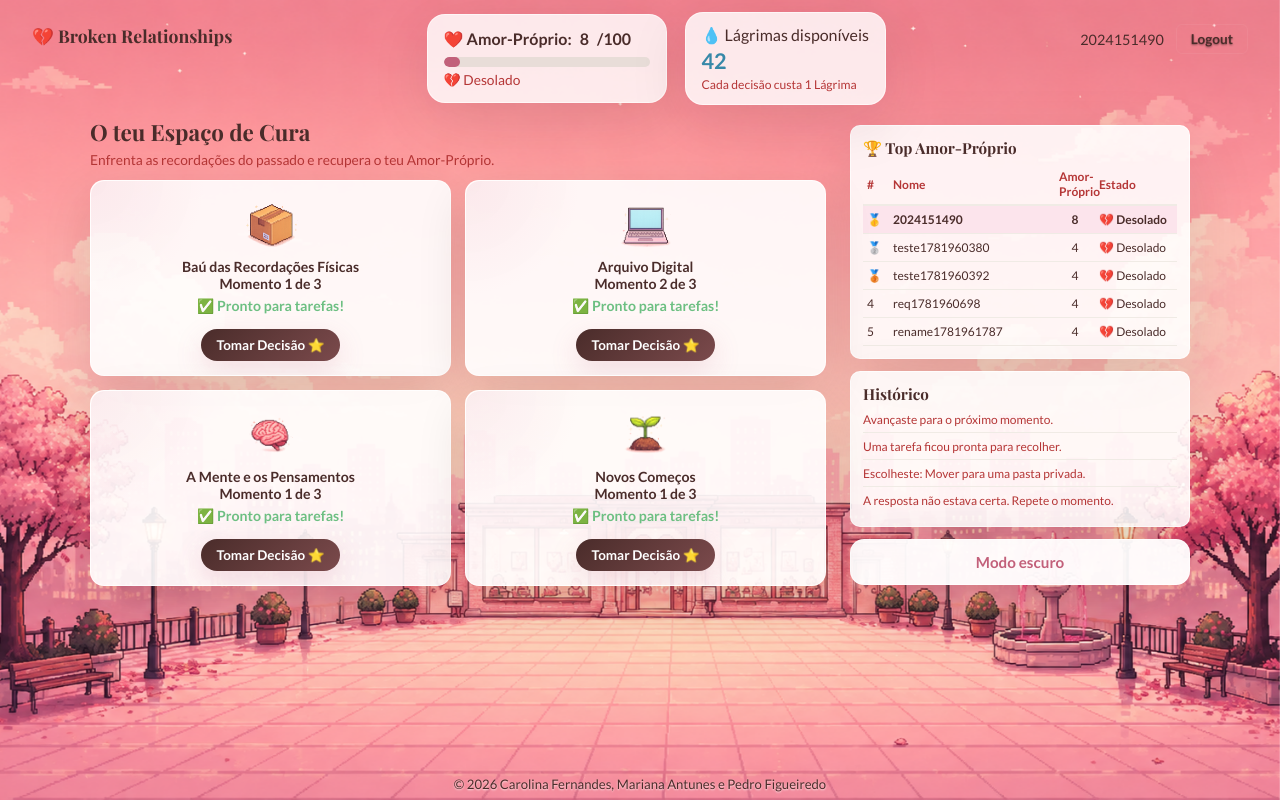
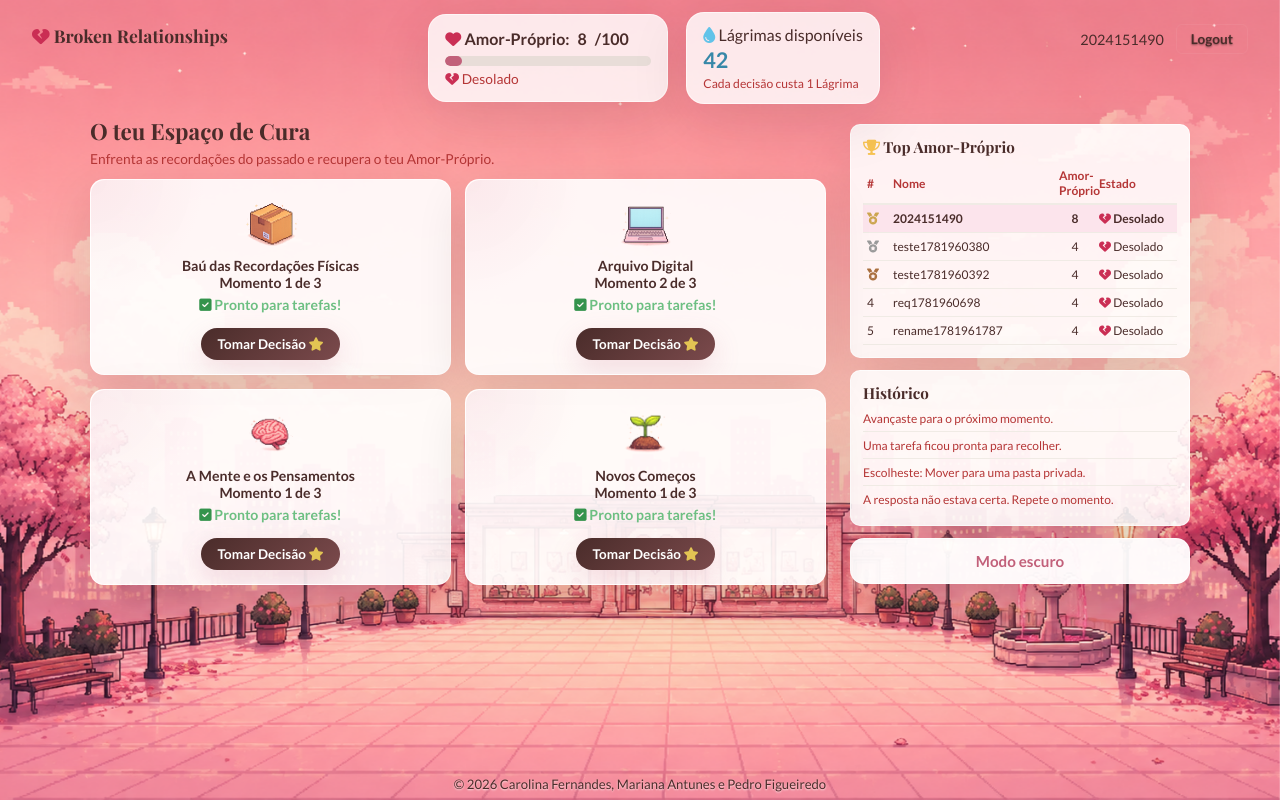
Before and after one commit to mari26006/projeto_grupo, a Flask app: page /dashboard in a window 1280 px wide. Run offline with Flask 3, Linux system fonts and the light colour scheme; a user stored in the database is signed in; data comes from the database, SQL or seed files in the repository; both versions use the stored data as it was after the commit; some web fonts are replaced.

Commit message:
trocar emojis por icons

```diff
--- a/museum_broken_relationships/static/css/style.css
+++ b/museum_broken_relationships/static/css/style.css
@@ -7,6 +7,12 @@
     margin: 0;
     padding: 0;
     box-sizing: border-box;
+}
+
+wa-icon[name="star"]::before {
+    content: "\f005";
+    font-family: "Font Awesome 6 Free";
+    font-weight: 900;
 }
 
 :root {
--- a/museum_broken_relationships/static/js/jogo.js
+++ b/museum_broken_relationships/static/js/jogo.js
@@ -43,7 +43,7 @@ function abrirMenuTarefas(numSlot, tipo) {
             '<p class="modal-momento">Momento ' + etapa + '</p>' +
             '<p>' + tarefa.situacao + '</p>' +
             '<p class="modal-pergunta">O que pretendes fazer?</p>' +
-            '<p class="texto-custo">💧 1 Lágrima · ⏱ ' + formatarDuracao(tarefa.tempo) + '</p>' +
+            '<p class="texto-custo"><i class="fa-solid fa-droplet" style="color: rgb(98, 195, 233);"></i> 1 Lágrima · <i class="fa-solid fa-stopwatch" style="color: rgb(80, 79, 79);"></i> ' + formatarDuracao(tarefa.tempo) + '</p>' +
         '</div>';
 
     for (let i = 0; i < tarefa.opcoes.length; i++) {
@@ -196,7 +196,7 @@ function inicializarBarraAmor() {
 function construir(numSlot) {
     fecharModal();
     if (!numSlot) {
-        mostrarNotificacao('❌ Slot inválido para construir.');
+        mostrarNotificacao('<i class="fa-solid fa-x" style="color: rgb(203, 14, 55);"></i> Slot inválido para construir.');
         return;
     }
     fetch('/api/construir', {
@@ -207,15 +207,15 @@ function construir(numSlot) {
     .then(function(res) { return res.json(); })
     .then(function(data) {
         if (data.erro) {
-            mostrarNotificacao('❌ ' + data.erro);
+            mostrarNotificacao('<i class="fa-solid fa-x" style="color: rgb(203, 14, 55);"></i> ' + data.erro);
         } else {
             atualizarRecursos(null, data.estado_emocional, data.lagrimas);
-            mostrarNotificacao('✨ A preparar o espaço...');
+            mostrarNotificacao('<wa-icon name="star" style="color: rgb(226, 196, 83);"></wa-icon> A preparar o espaço...');
             setTimeout(function() { location.reload(); }, 500);
         }
     })
     .catch(function(err) {
-        mostrarNotificacao('❌ Erro de ligação ao servidor.');
+        mostrarNotificacao('<i class="fa-solid fa-x" style="color: rgb(203, 14, 55);"></i> Erro de ligação ao servidor.');
     });
 }
 
@@ -233,24 +233,24 @@ function darOrdem(numSlot, tarefaId, opcaoId) {
     .then(function(res) { return res.json(); })
     .then(function(data) {
         if (data.erro) {
-            mostrarNotificacao('❌ ' + data.erro);
+            mostrarNotificacao('<i class="fa-solid fa-x" style="color: rgb(203, 14, 55);"></i> ' + data.erro);
         } else {
             atualizarRecursos(data.amor_proprio, data.estado_emocional, data.lagrimas);
-            let deltaMessage = '💔 Amor-Próprio ' + data.delta;
+            let deltaMessage = '<i class="fa-solid fa-heart-crack" style="color: rgb(202, 46, 84);"></i> Amor-Próprio ' + data.delta;
             if (data.delta && data.delta.startsWith('+')) {
-                deltaMessage = '❤️ Amor-Próprio ' + data.delta;
+                deltaMessage = '<i class="fa-solid fa-heart" style="color: rgb(202, 46, 84);"></i> Amor-Próprio ' + data.delta;
             }
             mostrarNotificacao(deltaMessage + '<br>' + data.mensagem + '<br> Novo valor: ' + data.novo_valor + '/100');
             if (data.estado_emocional && oldEstado && data.estado_emocional !== oldEstado) {
                 setTimeout(function() {
-                    mostrarNotificacao('🎉 Estado emocional mudou: ' + oldEstado + ' → ' + data.estado_emocional);
+                    mostrarNotificacao('<i class="fa-solid fa-medal" style="color: rgb(200, 169, 38);"></i> Estado emocional mudou: ' + oldEstado + ' → ' + data.estado_emocional);
                 }, 1200);
             }
             setTimeout(function() { location.reload(); }, TEMPO_RECARREGAR_APOS_MENSAGEM_MS);
         }
     })
     .catch(function(err) {
-        mostrarNotificacao('❌ Erro de ligação ao servidor.');
+        mostrarNotificacao('<i class="fa-solid fa-x" style="color: rgb(203, 14, 55);"></i> Erro de ligação ao servidor.');
     });
 }
 
@@ -282,17 +282,17 @@ function recolher(numSlot) {
             return;
         }
         if (data.erro) {
-            mostrarNotificacao('❌ ' + data.erro);
+            mostrarNotificacao('<i class="fa-solid fa-x" style="color: rgb(203, 14, 55);"></i> ' + data.erro);
             restaurarBotaoRecolher(botao);
         } else {
             let estadoEl = document.getElementById('estado-emocional');
             let oldEstado = estadoEl ? estadoEl.textContent : '';
             atualizarRecursos(data.amor_proprio, data.estado_emocional, data.lagrimas);
             mostrarPopupCura(data.mostrar_popup_cura);
-            mostrarNotificacao(data.mensagem || '🎉 Tarefa concluída!');
+            mostrarNotificacao(data.mensagem || '<i class="fa-solid fa-trophy" style="color: rgb(204, 165, 79);"></i> Tarefa concluída!');
             if (data.estado_emocional && oldEstado && data.estado_emocional !== oldEstado) {
                 setTimeout(function() {
-                    mostrarNotificacao('🎉 Novo Estado Desbloqueado! ' + oldEstado + ' → ' + data.estado_emocional);
+                    mostrarNotificacao('<i class="fa-solid fa-trophy" style="color: rgb(204, 165, 79);"></i> Novo Estado Desbloqueado! ' + oldEstado + ' → ' + data.estado_emocional);
                 }, 1200);
             }
             if (!data.mostrar_popup_cura) {
@@ -301,7 +301,7 @@ function recolher(numSlot) {
         }
     })
     .catch(function(err) {
-        mostrarNotificacao('❌ Erro de ligação ao servidor.');
+        mostrarNotificacao('<i class="fa-solid fa-x" style="color: rgb(203, 14, 55);"></i> Erro de ligação ao servidor.');
         restaurarBotaoRecolher(botao);
     });
 }
@@ -309,7 +309,7 @@ function recolher(numSlot) {
 function restaurarBotaoRecolher(botao) {
     if (botao) {
         botao.disabled = false;
-        botao.textContent = 'Tentar seguir em Frente ✨';
+        botao.innerHTML = 'Tentar seguir em Frente <wa-icon name="star" style="color: rgb(226, 196, 83);"></wa-icon>';
     }
 }
 
@@ -334,7 +334,7 @@ function iniciarContadores() {
             .then(function(res) { return res.json(); })
             .then(function(data) {
                 if (data.estado === 'concluida' || data.estado === 'ativo') {
-                    mostrarNotificacao(data.mensagem || '✨ Processo concluído!');
+                    mostrarNotificacao(data.mensagem || '<wa-icon name="star" style="color: rgb(226, 196, 83);"></wa-icon> Processo concluído!');
                     setTimeout(function() { location.reload(); }, 900);
                     return;
                 }
--- a/museum_broken_relationships/templates/base.html
+++ b/museum_broken_relationships/templates/base.html
@@ -5,6 +5,7 @@
     <meta name="viewport" content="width=device-width, initial-scale=1.0">
     <title>Museum of Broken Relationships</title>
     <link rel="stylesheet" href="{{ url_for('static', filename='css/style.css') }}">
+    <link rel="stylesheet" href="https://cdnjs.cloudflare.com/ajax/libs/font-awesome/6.5.2/css/all.min.css">
     <link href="https://fonts.googleapis.com/css2?family=Playfair+Display:ital,wght@0,400;0,700;1,400&family=Lato:wght@300;400;700&display=swap" rel="stylesheet">
 </head>
 <body class="{% block body_class %}{% endblock %}">
--- a/museum_broken_relationships/templates/dashboard.html
+++ b/museum_broken_relationships/templates/dashboard.html
@@ -3,20 +3,20 @@
 {% block content %}
 <header role="banner">
     <nav class="navbar nav-inner" aria-label="Navegação principal">
-        <div class="nav-logo">💔 Broken Relationships</div>
+        <div class="nav-logo"><i class="fa-solid fa-heart-crack" style="color: rgb(202, 46, 84);"></i> Broken Relationships</div>
         <div class="nav-recursos">
             <div class="amor-proprio-status">
                 <div class="amor-proprio-header">
-                    <span>❤️ Amor-Próprio:</span>
+                    <span><i class="fa-solid fa-heart" style="color: rgb(202, 46, 84);"></i> Amor-Próprio:</span>
                     <strong id="amor-valor">{{ user.amor_proprio }}</strong>/100
                 </div>
                 <div class="barra-progresso amor-bar">
                     <div class="barra-fill" id="amor-progresso" data-amor-proprio="{{ user.amor_proprio }}"></div>
                 </div>
-                <div class="estado-emocional" id="estado-emocional">{{ user_estado }}</div>
+                <div class="estado-emocional" id="estado-emocional">{{ user_estado|safe }}</div>
             </div>
             <div class="lagrimas-status">
-                <span>💧 Lágrimas disponíveis</span>
+                <span><i class="fa-solid fa-droplet" style="color: rgb(98, 195, 233);"></i> Lágrimas disponíveis</span>
                 <strong id="lagrimas-valor">{{ user.lagrimas }}</strong>
                 <small>Cada decisão custa {{ custo_decisao }} Lágrima</small>
             </div>
@@ -49,14 +49,14 @@
                         <img class="slot-icone-img" src="{{ url_for('static', filename=tipo_info.imagem) }}" alt="{{ tipo_info.nome }}">
                         <p>{{ tipo_info.nome }}</p>
                         <p class="slot-sub">{{ tipo_info.descricao }}</p>
-                        <p class="slot-custo">💧 {{ tipo_info.custo_lagrimas }} Lágrimas · ⏱ 1 min</p>
+                        <p class="slot-custo"><i class="fa-solid fa-droplet" style="color: rgb(98, 195, 233);"></i> {{ tipo_info.custo_lagrimas }} Lágrimas · <i class="fa-solid fa-stopwatch" style="color: rgb(80, 79, 79);"></i> 1 min</p>
                         <button type="button" class="btn btn-slot" data-action="construir" data-slot="{{ slot.numero }}" data-tipo="{{ slot.tipo }}" aria-label="Construir slot {{ slot.numero }}">Preparar espaço</button>
                     </div>
 
                     {% elif slot.estado == 'construindo' %}
                     {% set tipo_info = construcoes[slot.tipo] %}
                     <div class="slot-processando">
-                        <div class="slot-icone">🛠️</div>
+                        <img class="slot-icone-img" src="{{ url_for('static', filename=tipo_info.imagem) }}" alt="{{ tipo_info.nome }}">
                         <p>A preparar {{ tipo_info.nome }}</p>
                         <p class="slot-sub">O espaço ficará disponível quando a preparação terminar.</p>
                         <div class="barra-progresso">
@@ -72,8 +72,8 @@
                         <img class="slot-icone-img" src="{{ url_for('static', filename=tipo_info.imagem) }}" alt="{{ tipo_info.nome }}">
                         <p>{{ tipo_info.nome }}</p>
                         <p class="slot-meta">Momento {{ slot.etapa or 1 }} de {{ total_momentos }}</p>
-                        <p class="slot-sub estado-ativo">✅ Pronto para tarefas!</p>
-                        <button type="button" class="btn btn-slot btn-acao" data-action="abrirMenuTarefas" data-slot="{{ slot.numero }}" data-tipo="{{ slot.tipo }}" aria-label="Tomar Decisão ⭐ no slot {{ slot.numero }}">Tomar Decisão ⭐</button>
+                        <p class="slot-sub estado-ativo"><i class="fa-solid fa-square-check" style="color: rgb(52, 147, 76);"></i> Pronto para tarefas!</p>
+                        <button type="button" class="btn btn-slot btn-acao" data-action="abrirMenuTarefas" data-slot="{{ slot.numero }}" data-tipo="{{ slot.tipo }}" aria-label="Tomar Decisão no slot {{ slot.numero }}">Tomar Decisão <wa-icon name="star" style="color: rgb(226, 196, 83);"></wa-icon></button>
                     </div>
 
                     {% elif slot.estado == 'processando' %}
@@ -91,10 +91,10 @@
                     {% elif slot.estado == 'concluida' %}
                     {% set tipo_info = construcoes[slot.tipo] %}
                     <div class="slot-concluida">
-                        <div class="slot-icone">🎉</div>
+                        <img class="slot-icone-img" src="{{ url_for('static', filename=tipo_info.imagem) }}" alt="{{ tipo_info.nome }}">
                         <p>{{ tipo_info.nome }}</p>
                         <p class="slot-sub estado-concluida">{{ slot.tarefa_nome }}</p>
-                        <button type="button" class="btn btn-slot btn-recolher" data-action="recolher" data-slot="{{ slot.numero }}" aria-label="Tentar seguir em Frente slot {{ slot.numero }}">Tentar seguir em Frente ✨</button>
+                        <button type="button" class="btn btn-slot btn-recolher" data-action="recolher" data-slot="{{ slot.numero }}" aria-label="Tentar seguir em Frente slot {{ slot.numero }}">Tentar seguir em Frente <wa-icon name="star" style="color: rgb(226, 196, 83);"></wa-icon></button>
                     </div>
                     {% elif slot.estado == 'finalizado' %}
                     {% set tipo_info = construcoes[slot.tipo] %}
@@ -114,7 +114,7 @@
 
     <aside class="painel-lateral" aria-labelledby="painel-titulo">
         <div class="painel-secao">
-            <h3 id="painel-titulo">🏆 Top Amor-Próprio</h3>
+            <h3 id="painel-titulo"><i class="fa-solid fa-trophy" style="color: rgb(247, 195, 82);"></i> Top Amor-Próprio</h3>
             <table class="leaderboard">
                 <thead>
                     <tr><th>#</th><th>Nome</th><th>Amor-Próprio</th><th>Estado</th></tr>
@@ -123,15 +123,15 @@
                     {% for u in top_users %}
                     <tr class="{% if u.id == user.id %}linha-proprio{% endif %}">
                         <td>
-                            {% if loop.index == 1 %}🥇
-                            {% elif loop.index == 2 %}🥈
-                            {% elif loop.index == 3 %}🥉
+                            {% if loop.index == 1 %}<i class="fa-solid fa-medal" style="color: rgb(204, 165, 79);"></i>
+                            {% elif loop.index == 2 %}<i class="fa-solid fa-medal" style="color: rgb(154, 154, 154);"></i>
+                            {% elif loop.index == 3 %}<i class="fa-solid fa-medal" style="color: rgb(170, 112, 63);"></i>
                             {% else %}{{ loop.index }}
                             {% endif %}
                         </td>
                         <td title="{{ u.username }}">{{ u.username }}</td>
                         <td>{{ u.amor_proprio }}</td>
-                        <td>{{ u.estado }}</td>
+                        <td>{{ u.estado|safe }}</td>
                     </tr>
                     {% endfor %}
                 </tbody>
@@ -154,7 +154,7 @@
 <!-- MODAL: TAREFAS -->
 <div class="modal-overlay" id="modal-tarefas" style="display:none">
     <div class="modal">
-        <h3>📋 Escolhe uma tarefa</h3>
+        <h3><i class="fa-regular fa-clipboard" style="color: rgb(216, 152, 77);"></i> Escolhe uma tarefa</h3>
         <div class="opcoes-tarefas" id="opcoes-tarefas-lista"></div>
         <button type="button" class="btn btn-cancelar" data-action="fecharModal">Cancelar</button>
     </div>
--- a/museum_broken_relationships/templates/index.html
+++ b/museum_broken_relationships/templates/index.html
@@ -5,7 +5,7 @@
     <img class="landing-branch landing-branch-right" src="{{ url_for('static', filename='img/branch_landing.gif') }}" alt="" aria-hidden="true">
     <div class="landing-content">
         <header class="landing-header">
-            <span class="titulo-pequeno">💔 bem-vindo ao</span>
+            <span class="titulo-pequeno"><i class="fa-solid fa-heart-crack" style="color: rgb(202, 46, 84);"></i> bem-vindo ao</span>
             <h1 id="landing-title">Museum of<br><em>Broken Relationships</em></h1>
             <p class="subtitulo">
                 Oh não... estás aqui? :(<br>
--- a/museum_broken_relationships/templates/login.html
+++ b/museum_broken_relationships/templates/login.html
@@ -4,7 +4,7 @@
     <div class="auth-card">
         <div class="auth-header">
             <a href="{{ url_for('index') }}" class="voltar">← Voltar</a>
-            <h2>💔 Regresso ao Museu</h2>
+            <h2><i class="fa-solid fa-heart-crack" style="color: rgb(202, 46, 84);"></i> Regresso ao Museu</h2>
             <p>O teu processo de superação continua aqui</p>
         </div>
 
--- a/museum_broken_relationships/templates/register.html
+++ b/museum_broken_relationships/templates/register.html
@@ -4,7 +4,7 @@
     <div class="auth-card">
         <div class="auth-header">
             <a href="{{ url_for('index') }}" class="voltar">← Voltar</a>
-            <h2>💔 Contrato de Compromisso</h2>
+            <h2><i class="fa-solid fa-heart-crack" style="color: rgb(202, 46, 84);"></i> Contrato de Compromisso</h2>
             <p>com o Amor-Próprio</p>
         </div>
 
@@ -26,8 +26,8 @@
                 <input id="password" type="password" name="password" placeholder="Cria uma password forte" required minlength="6" autocomplete="new-password">
             </div>
             <div class="recursos-iniciais">
-                <span>❤️ Começas com: <strong>4 Amor-Próprio</strong></span>
-                <span>💧 <strong>60 Lágrimas</strong></span>
+                <span><i class="fa-solid fa-heart" style="color: rgb(202, 46, 84);"></i> Começas com: <strong>4 Amor-Próprio</strong></span>
+                <span><i class="fa-solid fa-droplet" style="color: rgb(98, 195, 233);"></i> <strong>60 Lágrimas</strong></span>
             </div>
             <button type="submit" class="btn btn-principal btn-full">Assinar o Contrato</button>
         </form>
```
Also changed, not shown: museum_broken_relationships/models/game_model.py (+6 -6 lines), museum_broken_relationships/models/game.sqlite.
